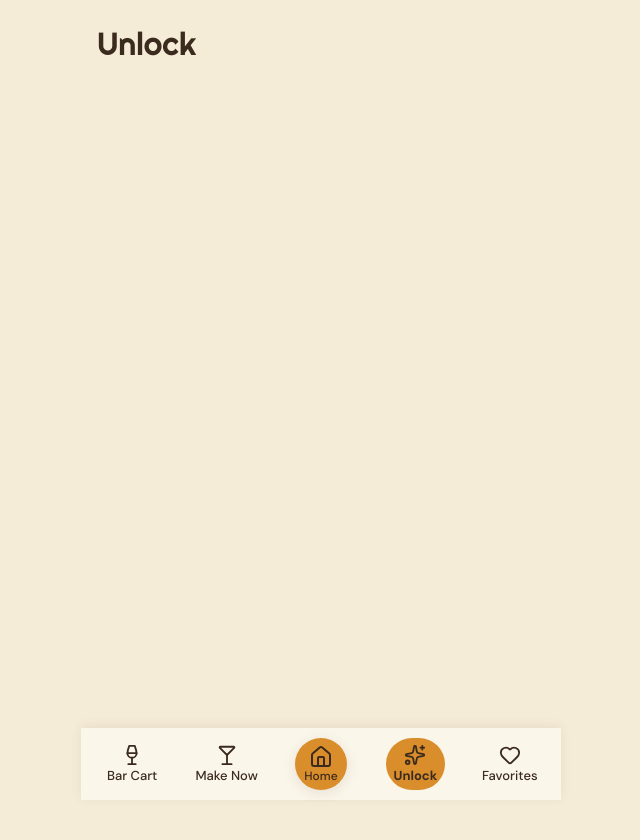
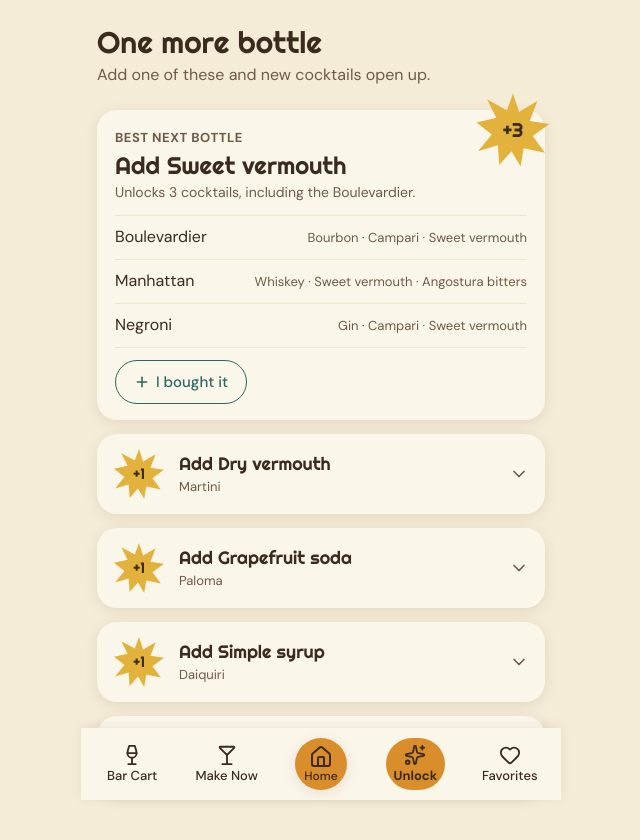
Before and after one commit to osanchezchristensen/Casa_Del_Cocktail, a React (Vite) app: page /unlock in a window 1280 px wide. Shown: the top 840 px of the page, without its empty margins (319-959 px from the left). Before the commit the page ends 800 px from the top, so only its background shows below. Built offline with nearby package versions, Linux system fonts and the light colour scheme.

Commit message:
Add Unlock screen with I bought it (step 5.1)
Co-Authored-By: Claude Sonnet 5.5 <noreply@anthropic.com>

```diff
--- /dev/null
+++ b/src/components/Starburst.module.css
@@ -0,0 +1,20 @@
+.burst {
+  position: relative;
+  display: flex;
+  flex-shrink: 0;
+  align-items: center;
+  justify-content: center;
+}
+
+.shape {
+  position: absolute;
+  inset: 0;
+  width: 100%;
+  height: 100%;
+}
+
+.number {
+  position: relative;
+  color: var(--walnut);
+  font-family: var(--font-heading);
+}
--- /dev/null
+++ b/src/components/Starburst.tsx
@@ -0,0 +1,23 @@
+import styles from './Starburst.module.css'
+
+// The mustard starburst badge. Brand rule: used only on Unlock suggestions.
+function Starburst({ count, size }: { count: number; size: number }) {
+  return (
+    <span
+      className={styles.burst}
+      style={{ width: size, height: size, fontSize: size > 60 ? 20 : 15 }}
+      role="img"
+      aria-label={`Unlocks ${count} ${count === 1 ? 'cocktail' : 'cocktails'}`}
+    >
+      <svg className={styles.shape} viewBox="0 0 100 100" aria-hidden="true">
+        <polygon
+          fill="var(--mustard)"
+          points="50,2 58,26 82,12 72,38 98,42 76,58 92,80 64,74 60,98 48,78 32,96 30,70 4,78 22,56 2,40 28,34 16,10 42,24"
+        />
+      </svg>
+      <span className={styles.number}>+{count}</span>
+    </span>
+  )
+}
+
+export default Starburst
--- a/src/logic/recipeDisplay.ts
+++ b/src/logic/recipeDisplay.ts
@@ -1,7 +1,13 @@
 // How a recipe's amounts are written on screen. No React here.
 import type { Recipe, RecipeSource, Unit } from '../types.ts'
 
-const sourceKey = (s: RecipeSource) => (s.type === 'starter' ? 'starter' : `book:${s.title}`)
+/** Up to three names in full; longer lists show two and "and N more". */
+export function summarizeNames(names: string[]): string {
+  if (names.length <= 3) return names.join(', ')
+  return `${names.slice(0, 2).join(', ')}, and ${names.length - 2} more`
+}
+
+const sourceKey =(s: RecipeSource) => (s.type === 'starter' ? 'starter' : `book:${s.title}`)
 
 /**
  * The Make Now source buttons: All, Starter set, then one per book. Empty when there are
--- /dev/null
+++ b/src/screens/Unlock.module.css
@@ -0,0 +1,171 @@
+.title1 {
+  font-size: 30px;
+}
+
+.intro {
+  margin: 4px 0 14px;
+  color: var(--cork);
+  line-height: 1.4;
+}
+
+.added {
+  margin-bottom: 14px;
+  padding: 12px 14px;
+  border: 1.5px solid var(--avocado);
+  border-radius: 16px;
+  color: var(--avocado);
+  font-size: 14px;
+  line-height: 1.4;
+}
+
+.added a {
+  color: inherit;
+  font-weight: 700;
+}
+
+.list {
+  display: flex;
+  flex-direction: column;
+  gap: 14px;
+  margin: 0;
+  padding: 0;
+  list-style: none;
+}
+
+.card,
+.open {
+  position: relative;
+  border-radius: var(--radius-card);
+  background: var(--paper);
+  box-shadow: var(--shadow-card);
+}
+
+.open {
+  display: flex;
+  flex-direction: column;
+  gap: 12px;
+  margin-top: 10px;
+  padding: 18px 18px 16px;
+}
+
+/* The big badge pokes out of the top-right corner of the open card. */
+.corner {
+  position: absolute;
+  top: -18px;
+  right: -6px;
+}
+
+.head {
+  display: flex;
+  align-items: center;
+  gap: 14px;
+  width: 100%;
+  padding: 0;
+  border: none;
+  background: transparent;
+  color: var(--walnut);
+  font: inherit;
+  text-align: left;
+  cursor: pointer;
+}
+
+.card .head {
+  padding: 14px 16px;
+  border-radius: var(--radius-card);
+  color: var(--cork);
+}
+
+.open .head {
+  padding-right: 70px;
+}
+
+.head:focus-visible,
+.recipe:focus-visible,
+.more:focus-visible,
+.bought:focus-visible {
+  outline: 3px solid var(--teal);
+  outline-offset: 2px;
+}
+
+.headText {
+  display: flex;
+  flex-grow: 1;
+  flex-direction: column;
+  gap: 2px;
+  min-width: 0;
+}
+
+.label {
+  color: var(--cork);
+  font-size: 13px;
+  font-weight: 700;
+  letter-spacing: 0.04em;
+}
+
+.title {
+  color: var(--walnut);
+  font: 400 18px var(--font-heading);
+}
+
+.titleBig {
+  font: 400 24px var(--font-heading);
+}
+
+.sub {
+  color: var(--cork);
+  font-size: 13px;
+}
+
+.open .sub {
+  font-size: 14px;
+}
+
+.recipes {
+  margin: 0;
+  padding: 0;
+  border-top: 1px solid var(--divider);
+  list-style: none;
+}
+
+.recipe {
+  display: flex;
+  align-items: center;
+  justify-content: space-between;
+  gap: 12px;
+  min-height: 44px;
+  border-bottom: 1px solid var(--divider);
+  color: var(--walnut);
+  text-decoration: none;
+}
+
+.ingredients {
+  color: var(--cork);
+  font-size: 13px;
+  text-align: right;
+}
+
+.more {
+  align-self: flex-start;
+  min-height: 36px;
+  padding: 0;
+  border: none;
+  background: transparent;
+  color: var(--deep-amber);
+  font: 500 14px var(--font-body);
+  cursor: pointer;
+}
+
+.bought {
+  display: flex;
+  align-items: center;
+  align-self: flex-start;
+  gap: 6px;
+  min-height: 44px;
+  padding: 0 18px;
+  border: 1.5px solid var(--teal);
+  border-radius: var(--radius-pill);
+  background: transparent;
+  color: var(--teal);
+  font: 500 15px var(--font-body);
+  cursor: pointer;
+}
--- a/src/screens/Unlock.tsx
+++ b/src/screens/Unlock.tsx
@@ -1,5 +1,119 @@
+import { ChevronDown, Plus } from 'lucide-react'
+import { useMemo, useState } from 'react'
+import { Link } from 'react-router'
+import Starburst from '../components/Starburst.tsx'
+import { ALL_RECIPES } from '../data/recipes.ts'
+import { ingredientName } from '../logic/cart.ts'
+import { mainIngredients, ownedIngredientIds, unlockSuggestions, type UnlockSuggestion } from '../logic/matching.ts'
+import { summarizeNames } from '../logic/recipeDisplay.ts'
+import { useStore } from '../store/useStore.ts'
+import styles from './Unlock.module.css'
+
+type CardProps = { suggestion: UnlockSuggestion; best: boolean; open: boolean; onToggle: () => void; onBought: () => void }
+
+function UnlockCard({ suggestion, best, open, onToggle, onBought }: CardProps) {
+  const [showAll, setShowAll] = useState(false)
+  const recipes = [...suggestion.recipes].sort((a, b) => a.name.localeCompare(b.name))
+  const count = recipes.length
+  const name = ingredientName(suggestion.ingredientId)
+  const shown = showAll ? recipes : recipes.slice(0, 3)
+
+  return (
+    <li className={open ? styles.open : styles.card}>
+      {open && (
+        <div className={styles.corner}>
+          <Starburst count={count} size={76} />
+        </div>
+      )}
+      <button type="button" className={styles.head} aria-expanded={open} onClick={onToggle}>
+        {!open && <Starburst count={count} size={52} />}
+        <span className={styles.headText}>
+          {best && open && <span className={styles.label}>BEST NEXT BOTTLE</span>}
+          <span className={open ? styles.titleBig : styles.title}>Add {name}</span>
+          <span className={styles.sub}>
+            {open
+              ? `Unlocks ${count} ${count === 1 ? 'cocktail' : 'cocktails'}, including the ${recipes[0].name}.`
+              : summarizeNames(recipes.map((r) => r.name))}
+          </span>
+        </span>
+        {!open && <ChevronDown size={20} aria-hidden />}
+      </button>
+
+      {open && (
+        <>
+          <ul className={styles.recipes}>
+            {shown.map((r) => (
+              <li key={r.id}>
+                <Link to={`/make/${r.id}`} className={styles.recipe}>
+                  <span>{r.name}</span>
+                  <span className={styles.ingredients}>{mainIngredients(r).map(ingredientName).join(' · ')}</span>
+                </Link>
+              </li>
+            ))}
+          </ul>
+          {!showAll && recipes.length > 3 && (
+            <button type="button" className={styles.more} onClick={() => setShowAll(true)}>
+              + {recipes.length - 3} more
+            </button>
+          )}
+          <button type="button" className={styles.bought} onClick={onBought}>
+            <Plus size={16} strokeWidth={2.4} aria-hidden />
+            I bought it
+          </button>
+        </>
+      )}
+    </li>
+  )
+}
+
 function Unlock() {
-  return <h1>Unlock</h1>
+  const bottles = useStore((s) => s.bottles)
+  const allowSwaps = useStore((s) => s.settings.allowSwaps)
+  const addBottles = useStore((s) => s.addBottles)
+  const [openId, setOpenId] = useState<string>()
+  const [added, setAdded] = useState<{ name: string; count: number }>()
+
+  const list = useMemo(
+    () => unlockSuggestions(ownedIngredientIds(bottles), ALL_RECIPES, allowSwaps),
+    [bottles, allowSwaps],
+  )
+  // Until you tap a card, the best suggestion is the open one.
+  const open = openId ?? list[0]?.ingredientId
+
+  return (
+    <>
+      <h1 className={styles.title1}>One more bottle</h1>
+      <p className={styles.intro}>Add one of these and new cocktails open up.</p>
+
+      {added && (
+        <p className={styles.added} role="status">
+          Added {added.name} to your Bar Cart. That opens {added.count} {added.count === 1 ? 'cocktail' : 'cocktails'}.{' '}
+          <Link to="/make">See what you can make</Link>
+        </p>
+      )}
+
+      {list.length === 0 ? (
+        <p>Nothing is one bottle away right now. Add a few more bottles on the Bar Cart and check back.</p>
+      ) : (
+        <ul className={styles.list}>
+          {list.map((s, i) => (
+            <UnlockCard
+              key={s.ingredientId}
+              suggestion={s}
+              best={i === 0}
+              open={open === s.ingredientId}
+              onToggle={() => setOpenId(open === s.ingredientId ? '' : s.ingredientId)}
+              onBought={() => {
+                addBottles([{ ingredientId: s.ingredientId }])
+                setAdded({ name: ingredientName(s.ingredientId), count: s.recipes.length })
+                setOpenId(undefined)
+              }}
+            />
+          ))}
+        </ul>
+      )}
+    </>
+  )
 }
 
 export default Unlock
```
Also changed, not shown: 2 other files (tests, documents, lock files or other folders).
